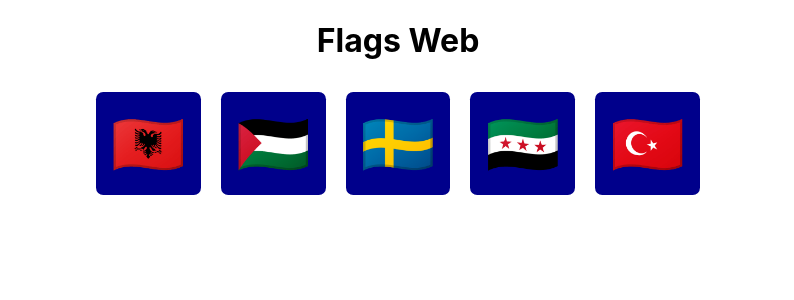
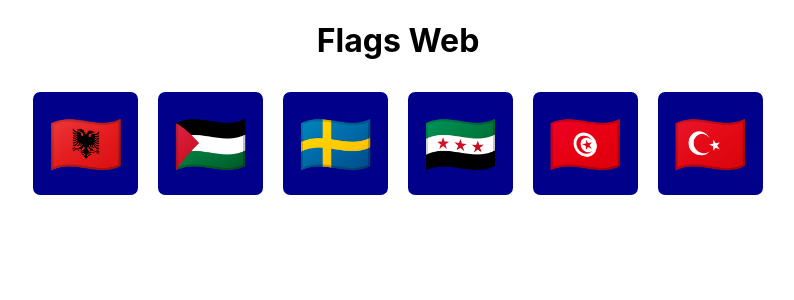
Before and after one commit to amerharb/flags, a React (Vite) app: page / in a window 1280 px wide. Shown: the top 300 px of the page, without its empty margins (242-1036 px from the left). Built offline with nearby package versions, Linux system fonts and the light colour scheme.

Commit message:
add Tunisia

```diff
--- a/src/App.tsx
+++ b/src/App.tsx
@@ -6,10 +6,11 @@ import { al } from './countries/al'
 import { ps } from './countries/ps'
 import { se } from './countries/se'
 import { sy } from './countries/sy'
+import { tn } from './countries/tn'
 import { tr } from './countries/tr'
 
 function App() {
-	const COUNTRIES: Country[] = [al, ps, se, sy, tr]
+	const COUNTRIES: Country[] = [al, ps, se, sy, tn, tr]
 	// language of the spoken country name
 	const LANG = 'en'
 	const [spokenName, setSpokenName] = useState('')
--- /dev/null
+++ b/src/countries/tn.ts
@@ -0,0 +1,7 @@
+import { Country } from './Country'
+
+export const tn: Country = {
+	code: 'tn',
+	name: 'Tunisia',
+	flag: '🇹🇳',
+}
```
Also changed, not shown: 1 other file (tests, documents, lock files or other folders).
